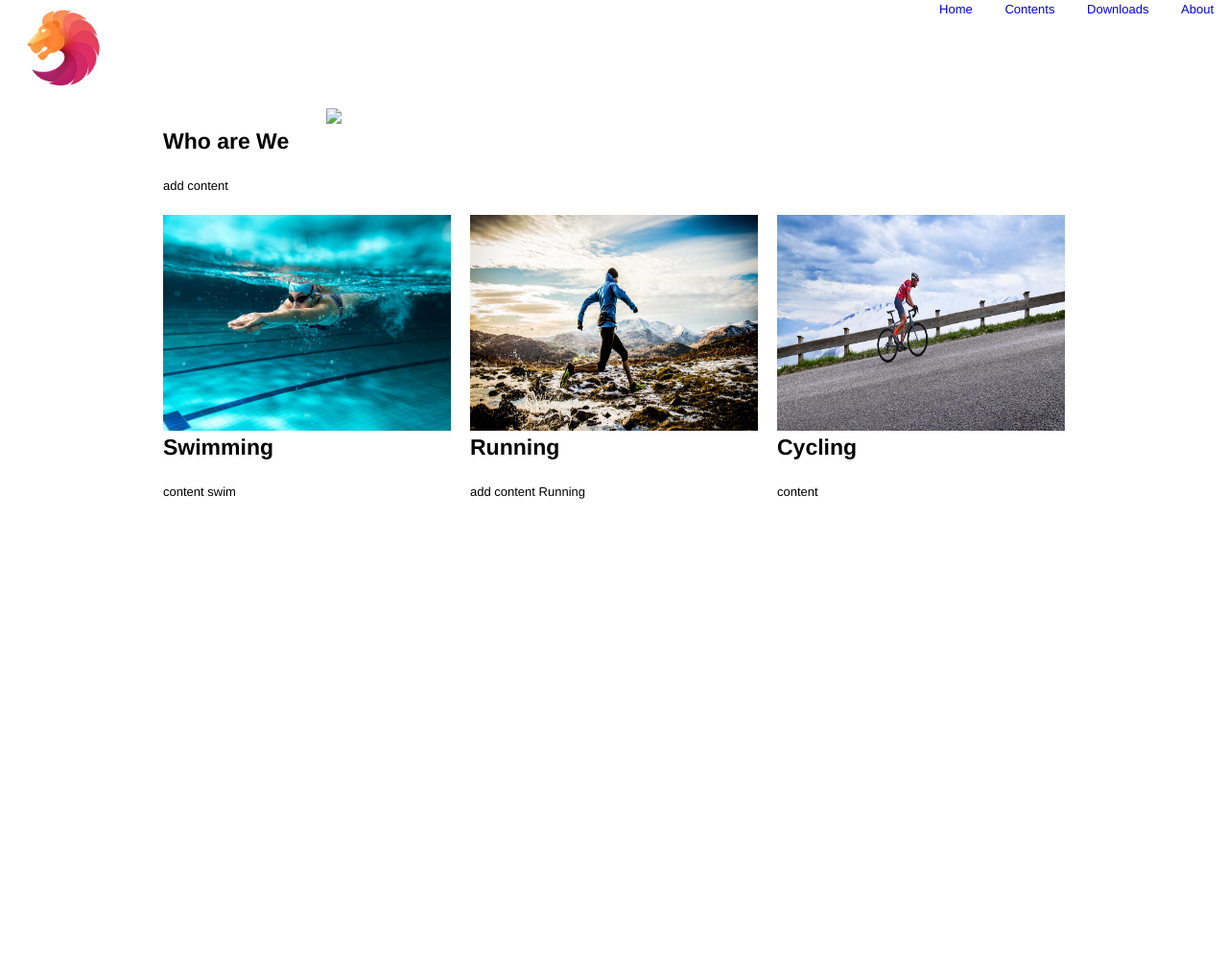
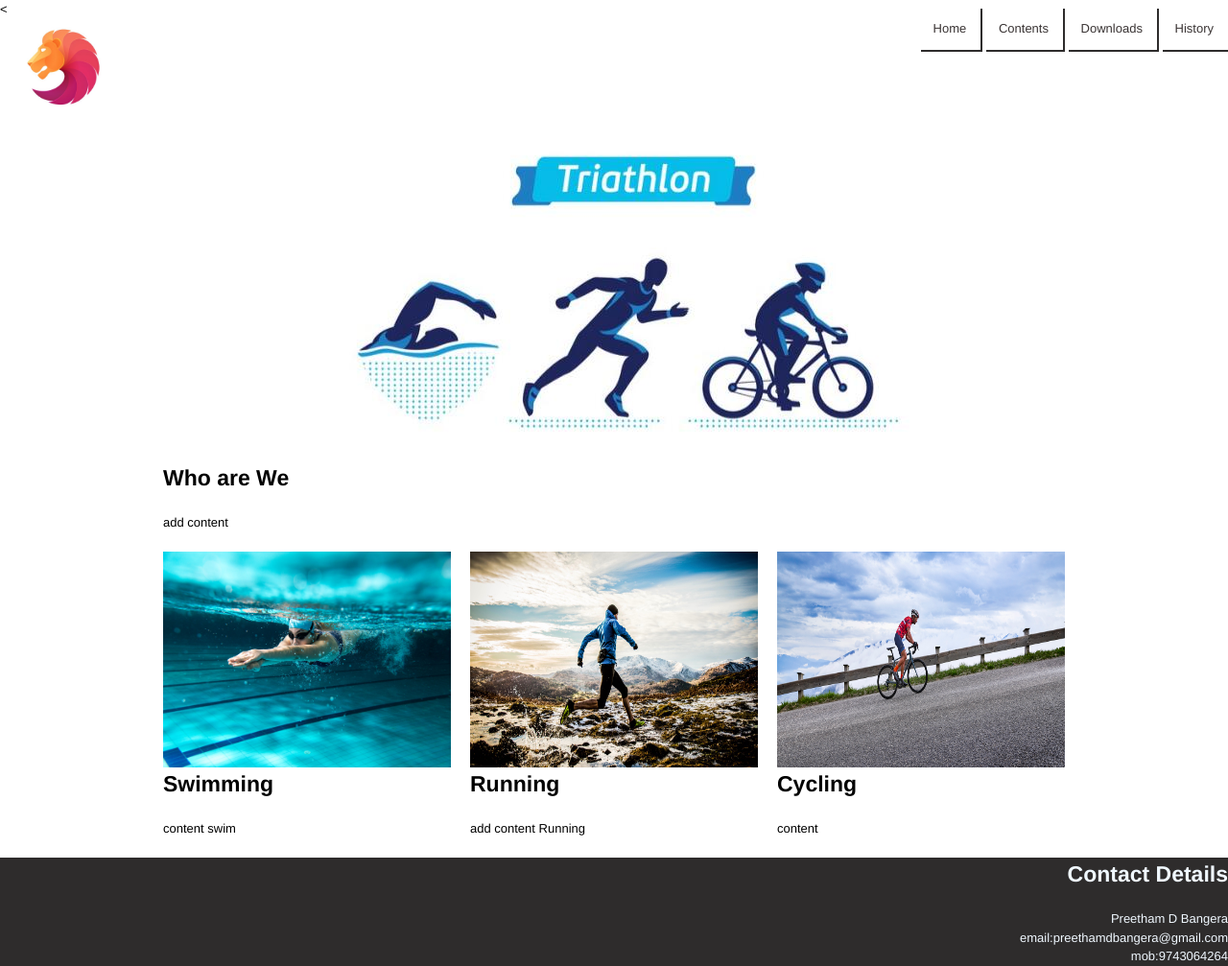
Before and after one commit to Preetham-D/assignment-html, a plain HTML site: page Assignment-1.html in a window 1280 px wide. Shown: the whole page at 96% size. Before the commit the page ends 800 px from the top, so only its background shows below. Drawn offline with Linux system fonts and the light colour scheme.

Commit message:
Added footer

```diff
--- a/Assignment-1.html
+++ b/Assignment-1.html
@@ -5,7 +5,7 @@
 <meta name="author" content="Assignment" />
 <link rel="stylesheet" href="css/style.css" />
 <link rel="stylesheet" href="css/960_12_col.css"/>
-<link rel="stylesheet" href="css/reset.css"/>
+<<link rel="stylesheet" href="css/reset.css"/>
 <link rel="stylesheet" href="css/text.css"/>
 <title>Shape Up</title>
 </head>
@@ -16,7 +16,7 @@
       <a href="#">Home</a>
       <a href="#">Contents</a>
       <a href="#">Downloads</a>
-      <a href="#">About</a>
+      <a href="#">History</a>
     </nav>
   </header>
   <main class="container_12">
@@ -45,5 +45,13 @@
       </section>
     </div>
   </main>
+  <footer>
+    <h2>Contact Details</h2>
+    <ul>
+      <li>Preetham D Bangera</li>
+      <li>email:preethamdbangera@gmail.com</li>
+      <li>mob:9743064264</li>
+    </ul>
+  </footer>
   </body>
 </html>
--- a/css/style.css
+++ b/css/style.css
@@ -1,6 +1,7 @@
 nav {
+  /* position: fixed; */
   float: right;
-  text-align: right;
+  /* text-align: right; */
   height: 50px;
   padding: 35px;
 }
@@ -8,11 +9,13 @@ nav {
 nav a {
   text-decoration: none;
   padding: 15px;
-  margin-top: 10px;
+  color:rgb(58, 52, 52);
+  box-shadow: 2px 2px  rgb(46, 44, 44);
 }
 
 nav a:hover {
   text-decoration: underline;
+
 }
 
 .brand-logo {
@@ -36,3 +39,16 @@ nav a:hover {
   width: 300px;
   height: 225px;
 }
+
+footer {
+  background-color: rgb(46, 44, 44);
+}
+
+footer h2,ul{
+  color: aliceblue;
+  text-align: right;
+  /* list-style-type: none; */
+}
+footer li{
+  list-style-type: none;
+}
```
Also changed, not shown: img/Triathlon Icon-Carousel.jpg (added).
